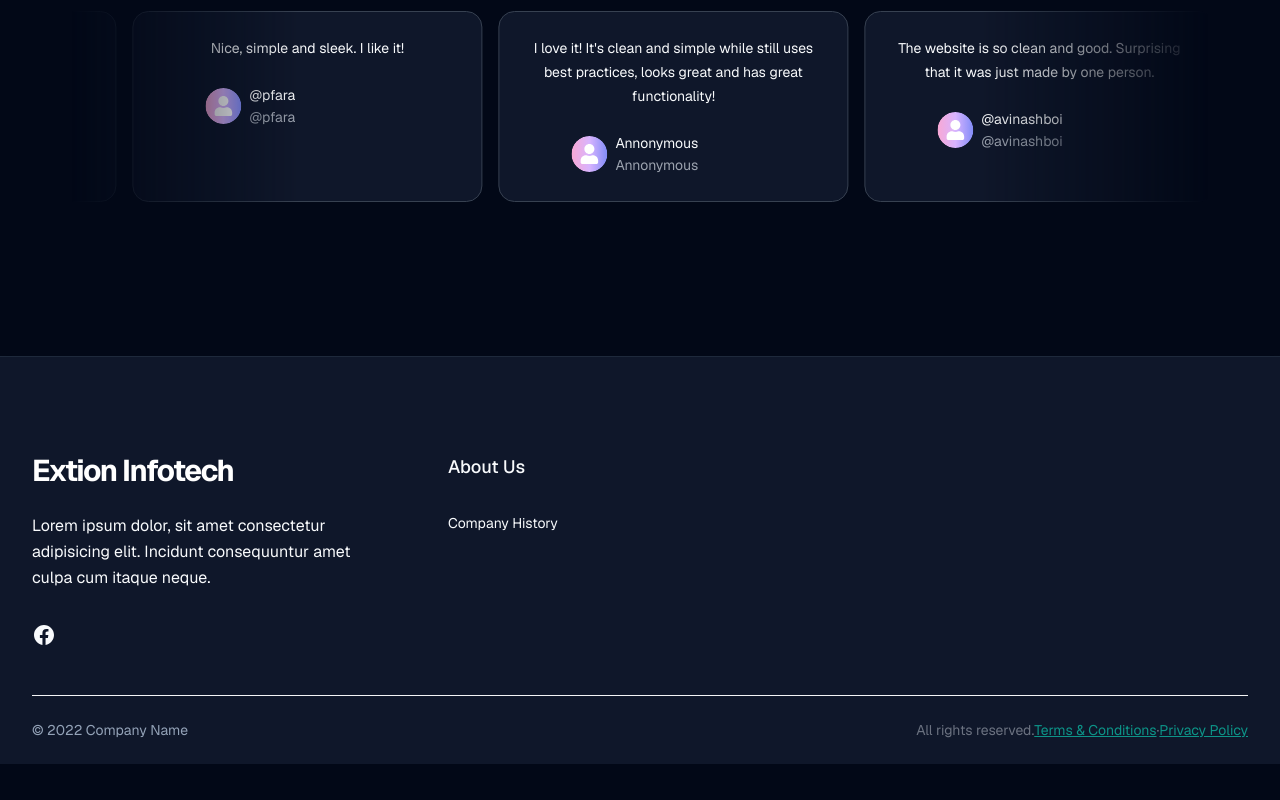
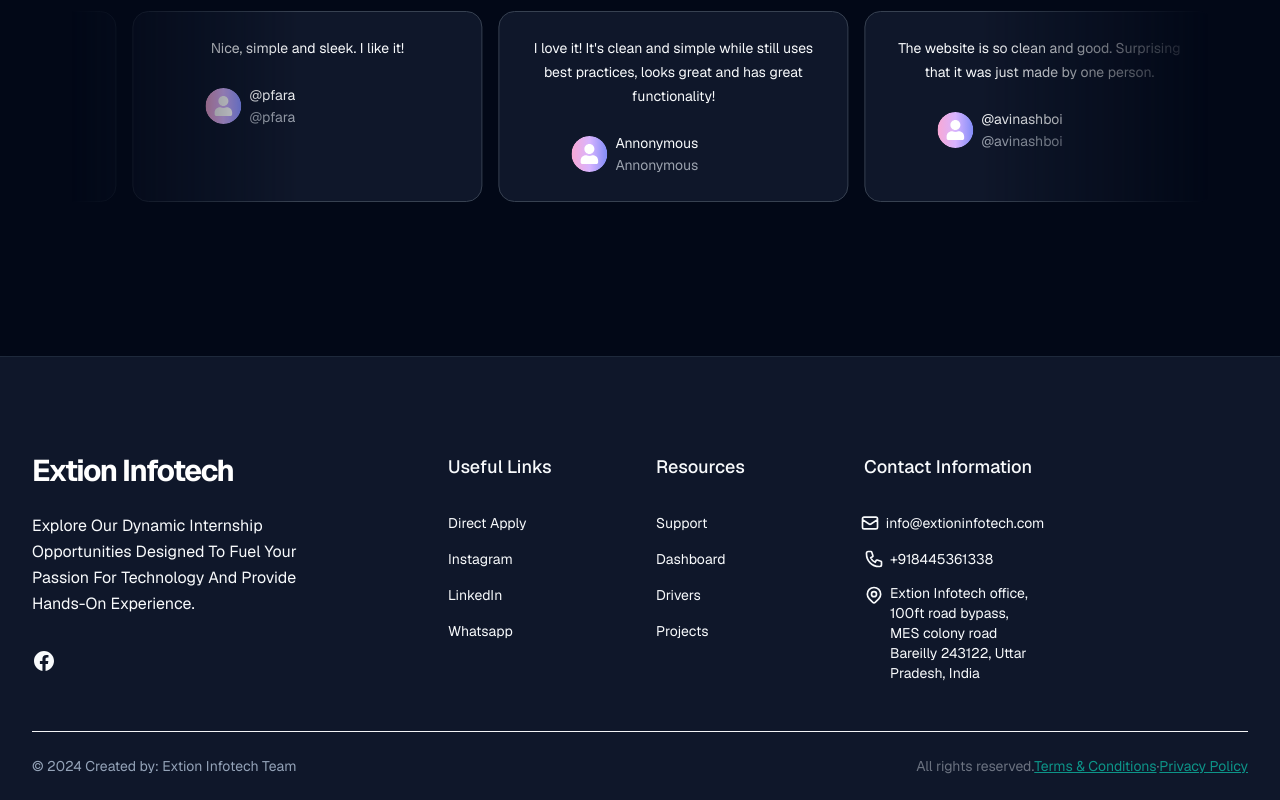
Before and after one commit to suman-3/extion-infotech-website, a Next.js app: page / in a window 1280 px wide. Shown: the part 4825-5625 px from the top of the page. Before the commit the page ends 5589 px from the top, so only its background shows below. Built offline with nearby package versions, Linux system fonts and the light colour scheme.

Commit message:
chore: Update footer links and contact information

```diff
--- a/components/shared/footer.tsx
+++ b/components/shared/footer.tsx
@@ -18,8 +18,7 @@
         </div>
 
         <p className="mt-6 max-w-md text-center leading-relaxed sm:max-w-xs sm:text-left">
-          Lorem ipsum dolor, sit amet consectetur adipisicing elit. Incidunt consequuntur amet culpa
-          cum itaque neque.
+        Explore Our Dynamic Internship Opportunities Designed To Fuel Your Passion For Technology And Provide Hands-On Experience.
         </p>
 
         <ul className="mt-8 flex justify-center gap-6 sm:justify-start md:gap-8">
@@ -115,58 +114,58 @@
 
       <div className="grid grid-cols-1 gap-8 sm:grid-cols-2 md:grid-cols-4 lg:col-span-2">
         <div className="text-center sm:text-left">
-          <p className="text-lg font-medium">About Us</p>
+          <p className="text-lg font-medium">Useful Links</p>
 
           <ul className="mt-8 space-y-4 text-sm">
             <li>
-              <a className="transition hover:opacity-85" href="#">
-                Company History
-              </a>
-            </li>
-
-            {/* <li>
-              <a className="text-gray-700 transition hover:text-gray-700/75" href="#">
-                Meet the Team
+              <a className="transition hover:text-blue-500" href="#">
+                Direct Apply
               </a>
             </li>
 
             <li>
-              <a className="text-gray-700 transition hover:text-gray-700/75" href="#">
-                Employee Handbook
+              <a className=" transition hover:text-blue-500" href="#">
+                Instagram
               </a>
             </li>
 
             <li>
-              <a className="text-gray-700 transition hover:text-gray-700/75" href="#"> Careers </a>
-            </li> */}
-          </ul>
-        </div>
-
-        {/* <div className="text-center sm:text-left">
-          <p className="text-lg font-medium text-gray-900">Our Services</p>
-
-          <ul className="mt-8 space-y-4 text-sm">
-            <li>
-              <a className="text-gray-700 transition hover:text-gray-700/75" href="#">
-                Web Development
+              <a className=" transition hover:text-blue-500" href="#">
+                LinkedIn
               </a>
             </li>
 
             <li>
-              <a className="text-gray-700 transition hover:text-gray-700/75" href="#"> Web Design </a>
-            </li>
-
-            <li>
-              <a className="text-gray-700 transition hover:text-gray-700/75" href="#"> Marketing </a>
-            </li>
-
-            <li>
-              <a className="text-gray-700 transition hover:text-gray-700/75" href="#"> Google Ads </a>
+              <a className=" transition hover:text-blue-500" href="#"> Whatsapp </a>
             </li>
           </ul>
         </div>
 
         <div className="text-center sm:text-left">
+          <p className="text-lg font-medium ">Resources</p>
+
+          <ul className="mt-8 space-y-4 text-sm">
+            <li>
+              <a className=" transition hover:text-blue-300" href="#">
+                Support
+              </a>
+            </li>
+
+            <li>
+              <a className=" transition hover:text-blue-300" href="#"> Dashboard </a>
+            </li>
+
+            <li>
+              <a className=" transition hover:text-blue-300" href="#"> Drivers </a>
+            </li>
+
+            <li>
+              <a className=" transition hover:text-blue-300" href="#"> Projects </a>
+            </li>
+          </ul>
+        </div>
+
+        {/* <div className="text-center sm:text-left">
           <p className="text-lg font-medium text-gray-900">Helpful Links</p>
 
           <ul className="mt-8 space-y-4 text-sm">
@@ -178,10 +177,10 @@
               <a className="text-gray-700 transition hover:text-gray-700/75" href="#"> Support </a>
             </li>
           </ul>
-        </div>
+        </div> */}
 
         <div className="text-center sm:text-left">
-          <p className="text-lg font-medium text-gray-900">Contact Us</p>
+          <p className="text-lg font-medium ">Contact Information</p>
 
           <ul className="mt-8 space-y-4 text-sm">
             <li>
@@ -191,7 +190,7 @@
               >
                 <svg
                   xmlns="http://www.w3.org/2000/svg"
-                  className="size-5 shrink-0 text-gray-900"
+                  className="size-5 shrink-0 "
                   fill="none"
                   viewBox="0 0 24 24"
                   stroke="currentColor"
@@ -204,7 +203,7 @@
                   />
                 </svg>
 
-                <span className="flex-1 text-gray-700">john@doe.com</span>
+                <span className="flex-1 ">info@extioninfotech.com</span>
               </a>
             </li>
 
@@ -215,7 +214,7 @@
               >
                 <svg
                   xmlns="http://www.w3.org/2000/svg"
-                  className="size-5 shrink-0 text-gray-900"
+                  className="size-5 shrink-0 "
                   fill="none"
                   viewBox="0 0 24 24"
                   stroke="currentColor"
@@ -228,7 +227,8 @@
                   />
                 </svg>
 
-                <span className="flex-1 text-gray-700">0123456789</span>
+                <span className="flex-1 "> +918445361338
+                </span>
               </a>
             </li>
 
@@ -237,7 +237,7 @@
             >
               <svg
                 xmlns="http://www.w3.org/2000/svg"
-                className="size-5 shrink-0 text-gray-900"
+                className="size-5 shrink-0 "
                 fill="none"
                 viewBox="0 0 24 24"
                 stroke="currentColor"
@@ -255,12 +255,14 @@
                 />
               </svg>
 
-              <address className="-mt-0.5 flex-1 not-italic text-gray-700">
-                213 Lane, London, United Kingdom
+              <address className="-mt-0.5 flex-1 not-italic ">
+              Extion Infotech office,
+              100ft road bypass, MES colony road
+              Bareilly 243122, Uttar Pradesh, India
               </address>
             </li>
           </ul>
-        </div> */}
+        </div>
       </div>
     </div>
 
@@ -286,7 +288,7 @@
           </a>
         </p>
 
-        <p className="mt-4 text-sm text-slate-400 sm:order-first sm:mt-0">&copy; 2022 Company Name</p>
+        <p className="mt-4 text-sm text-slate-400 sm:order-first sm:mt-0">&copy; 2024 Created by: Extion Infotech Team</p>
       </div>
     </div>
   </div>
```
